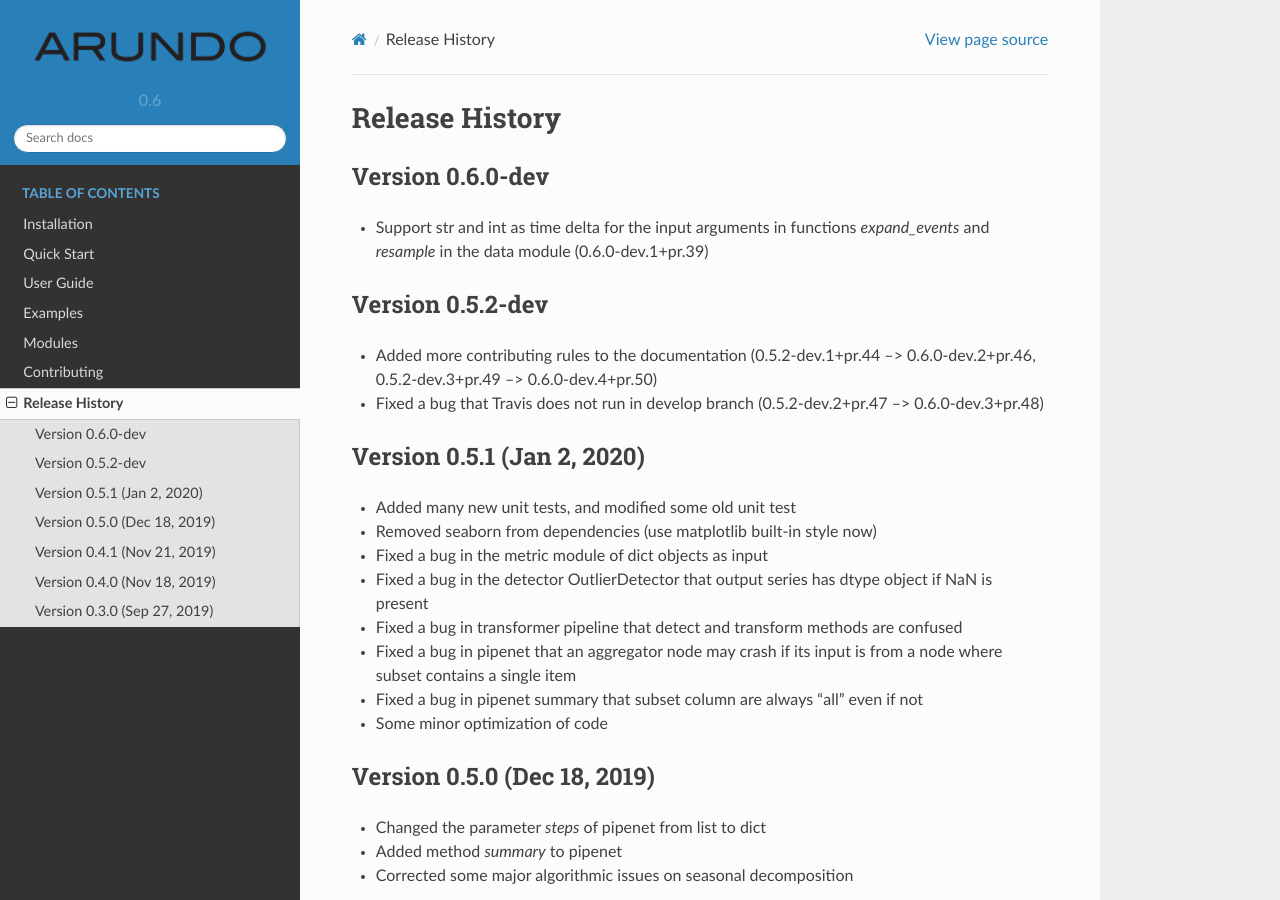
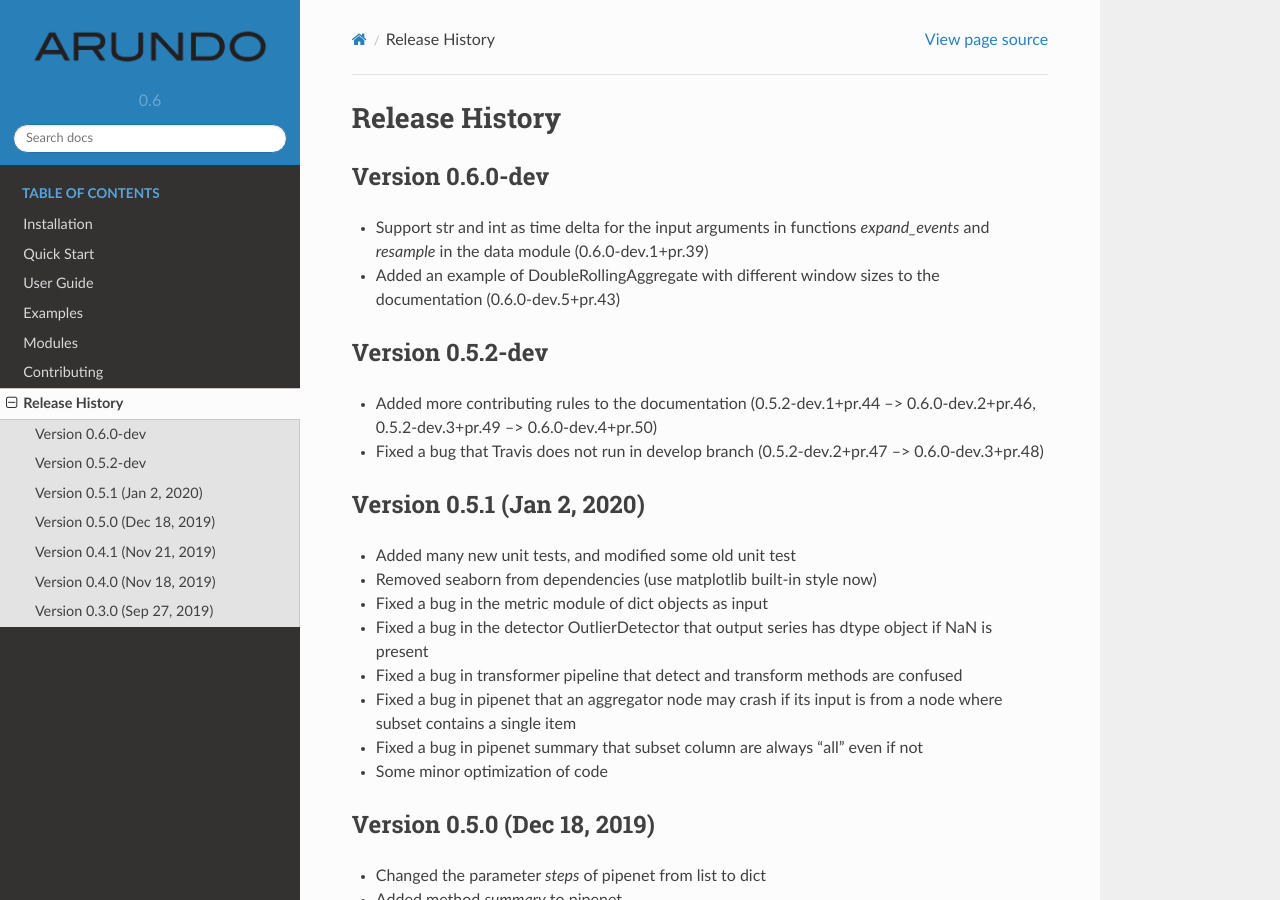
Before and after one commit to arundo/adtk, a Sphinx documentation site: the page built from docs/releasehistory.rst, in a window 1280 px wide and 900 px high. Built offline with Sphinx 7.4.7 and the Read the Docs theme 2.0.0, drawn with Linux system fonts in a browser that asks for light colours; pages that are not in the unit, such as notebooks, are missing from menus.

Commit message:
updated changelog

```diff
--- a/docs/releasehistory.rst
+++ b/docs/releasehistory.rst
@@ -5,6 +5,7 @@ Release History
 Version 0.6.0-dev
 ===================================
 - Support str and int as time delta for the input arguments in functions `expand_events` and `resample` in the data module (0.6.0-dev.1+pr.39)
+- Added an example of DoubleRollingAggregate with different window sizes to the documentation (0.6.0-dev.5+pr.43)
 
 Version 0.5.2-dev
 ===================================
```
